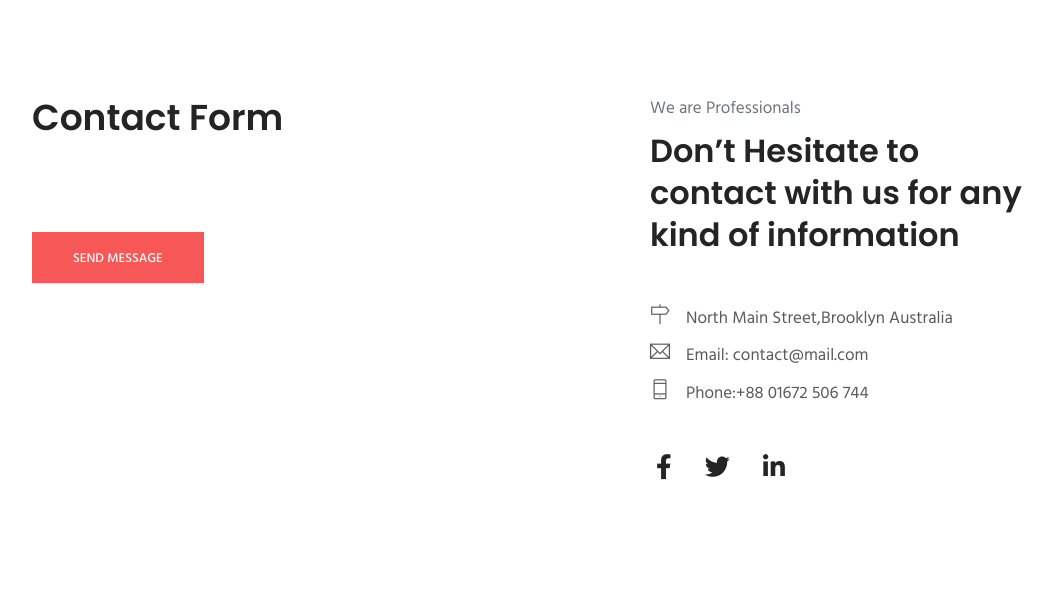
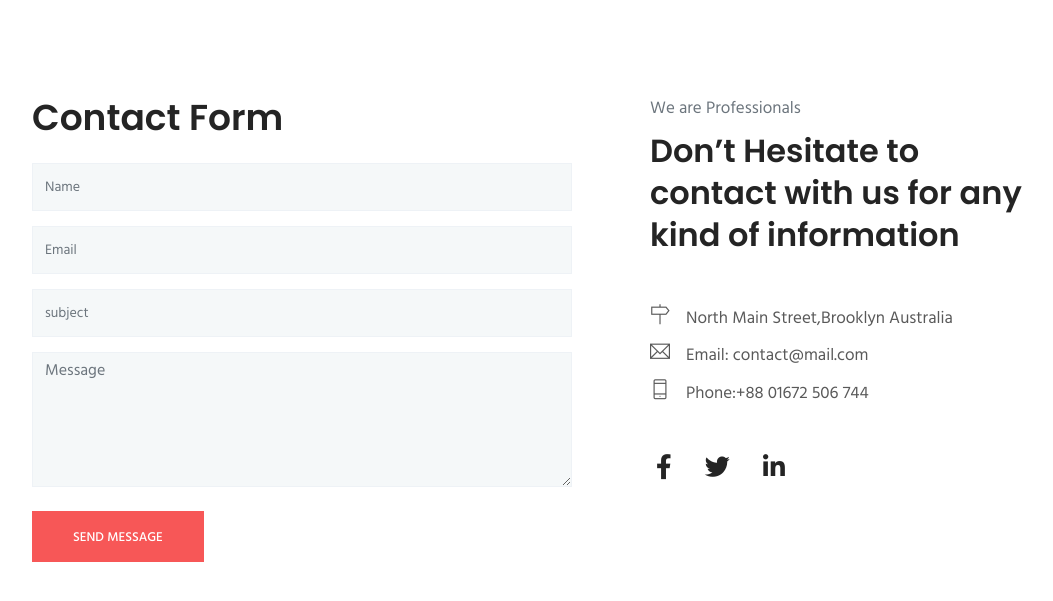
Before and after one commit to Ericfdes/AiPrizm-Website, a Django app: page /contact/ in a window 1280 px wide. Shown: the part 508-1109 px from the top of the page, without its empty margins (53-1106 px from the left). Run offline with Django 4.2, Linux system fonts and the light colour scheme; some libraries are stand-ins or nearby versions.

Commit message:
form changes

```diff
--- a/website/models.py
+++ b/website/models.py
@@ -33,7 +33,7 @@ class ServiceDescription(models.Model):
 
 class Contact(models.Model):
     email=models.EmailField(max_length=254)
-    Phone=models.CharField(max_length=100)
+    subject=models.CharField(max_length=100)
     name=models.CharField(max_length=500)
     message=models.CharField(max_length=5000,default="none")
 
@@ -43,4 +43,7 @@ class Contact(models.Model):
         return self.email
 
 
+
+
+
 # Create your models here.
--- a/website/templates/website/contact.html
+++ b/website/templates/website/contact.html
@@ -31,7 +31,8 @@
 	<div class="container">
 		<div class="row">
 			<div class="col-lg-6 col-md-12 col-sm-12">
-				<form id="contact-form" class="contact__form" method="post" action="/">
+
+				<form id="contact-form" class="contact__form" method="post" role=form action="/contact/">
 					{% csrf_token %}
 					<h3 class="text-md mb-4">Contact Form</h3>
 
@@ -41,23 +42,23 @@
 						{{ contact_form.name.errors }}
 						{{ contact_form.name }}
 
-						{% comment %} <input name="name" type="text" class="form-control" placeholder="Name" required> {% endcomment %}
+						<input name="name" type="text" class="form-control" placeholder="Name" required>
 					</div>
 					<div class="form-group">
 						{{ contact_form.email.errors }}
 						{{ contact_form.email }}
-						{% comment %} <input name="email" type="email" class="form-control" placeholder="Email" required> {% endcomment %}
+						<input name="email" type="email" class="form-control" placeholder="Email" required>
 					</div>
 					<div class="form-group">
 						{{ contact_form.subject.errors }}
 						{{ contact_form.subject }}
-						{% comment %} <input name="name" type="text" class="form-control" placeholder="subject" required> {% endcomment %}
+						<input name="subject" type="text" class="form-control" placeholder="subject" required>
 					</div>
 
 					<div class="form-group-2 mb-4">
 						{{ contact_form.message.errors }}
 						{{ contact_form.message }}
-						{% comment %} <textarea name="message" class="form-control" rows="4" placeholder="Message" required></textarea> {% endcomment %}
+						<textarea name="message" class="form-control" rows="4" placeholder="Message" required></textarea>
 					</div>
 					<button class="btn btn-main" name="submit" type="submit">Send Message</button>
 				</form>
--- a/website/views.py
+++ b/website/views.py
@@ -23,28 +23,17 @@ def index(request):
 def contact(request):
 
     if request.method == 'POST':
-        form = ContactForm(request.POST)
-        if form.is_valid():
-            subject = "Website Inquiry"
-            print(form.cleaned_data)
-            body = {
-                'name': form.cleaned_data['name'],
-                'subject': form.cleaned_data['subject'],
-                'email': form.cleaned_data['email'],
-                'message': form.cleaned_data['message'],
-            }
-            message = "\n".join(body.values())
 
-            try:
-                send_mail(subject, message, 'admin@example.com', ['admin@example.com'])
-            except BadHeaderError:
-                return HttpResponse('Invalid header found.')
-            # return HttpResponse("Your query has been sent.", status=200)
-            return HttpResponse("Message sent successfully", status=200)
+        name = request.POST['name']
+        email = request.POST['email']
+        subject = request.POST['subject']
+        message = request.POST['message']
 
-
-    form = ContactForm()
-    return render (request,'website/contact.html',{"form":form})
+        contact = Contact(name=name, email=email, subject=subject, message=message)
+        contact.save()
+        return render (request,'website/contact.html')
+    else:
+        return render(request, 'website/contact.html')
 
 
 
```
Also changed, not shown: db.sqlite3, website/migrations/0011_rename_phone_contact_subject.py (added).
